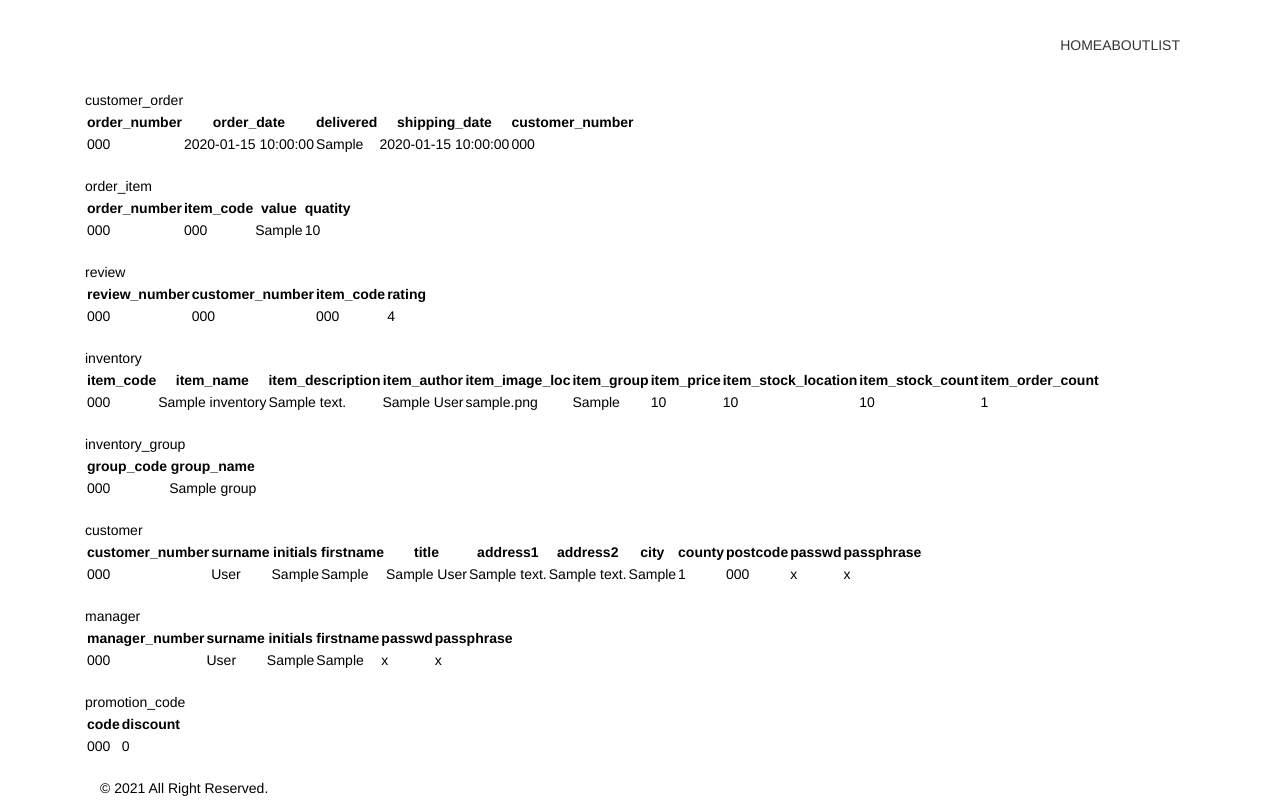
After one commit to YuxiZhou325/WebProgrammingPHP, a PHP site: page /database.php in a window 1280 px wide. The commit adds this page. Run offline with PHP 8.4, Linux system fonts and the light colour scheme; the visitor is signed in with stand-in values (Sample User, id 1); tables that the repository leaves empty or names only in its code hold one stand-in row (values such as "Sample post").

Commit message:
update database

```diff
--- /dev/null
+++ b/database.php
@@ -0,0 +1,149 @@
+<!DOCTYPE html>
+<html>
+<head>
+    <meta charset="UTF-8" />
+    <title>Database</title>
+    <link rel="stylesheet" href="style.css" type="text/css" />
+</head>
+<body>
+<div class="container">
+    <?php
+    require( 'header.php');
+    ?>
+    <div class="content">
+        <?php
+        session_start();
+        if(!isset($_SESSION['musername']))
+        {
+            header('Location: index.php');
+            exit();
+        }
+        else
+        {
+            $dbname = 'yz18966';
+            $dbuser = 'yz18966';
+            $dbpass = 'obscure';
+            $dbhost = 'localhost';
+
+            $link = mysqli_connect($dbhost, $dbuser, $dbpass)
+            or die ("Unable to connect to '$dbhost'.");
+
+            mysqli_select_db($link, $dbname)
+            or die ("Could not find database '$dbname'.");
+
+            $inventory_group = 'select * from inventory_group;';
+            $inventory = 'select * from inventory;';
+            $customer = 'select * from customer;';
+            $customer_order = 'select * from customer_order order by order_number;';
+            $order_item = 'select * from order_item order by order_number;';
+            $manager = 'select * from manager;';
+            $review = 'select * from review;';
+            $promotion_code = 'select * from promotion_code;';
+
+            $result = mysqli_query($link, $customer_order);
+            echo '<p class="tables">customer_order</p>';
+            echo '<table><tr><th>order_number</th><th>order_date</th>',
+            '<th>delivered</th><th>shipping_date</th><th>customer_number</th></tr>';
+            while ($item = mysqli_fetch_array($result,MYSQLI_ASSOC))
+            {
+                echo '<tr><td>'.$item['order_number'].'</td><td>'.$item['order_date'].'</td>',
+                    '<td>'.$item['delivered'].'</td><td>'.$item['shipping_date'].'</td>',
+                    '<td>'.$item['customer_number'].'</td></tr>';
+            }
+            echo '</table>';
+            echo '<br />';
+
+            $result = mysqli_query($link, $order_item);
+            echo '<p class="tables">order_item</p>';
+            echo '<table><tr><th>order_number</th><th>item_code</th>',
+            '<th>value</th><th>quatity</th></tr>';
+            while ($item = mysqli_fetch_array($result,MYSQLI_ASSOC))
+            {
+                echo '<tr><td>'.$item['order_number'].'</td><td>'.$item['item_code'].'</td>',
+                    '<td>'.$item['value'].'</td><td>'.$item['quantity'].'</td></tr>';
+            }
+            echo '</table>';
+            echo '<br />';
+
+            $result = mysqli_query($link, $review);
+            echo '<p class="tables">review</p>';
+            echo '<table><tr><th>review_number</th><th>customer_number</th>',
+            '<th>item_code</th><th>rating</th></tr>';
+            while ($item = mysqli_fetch_array($result,MYSQLI_ASSOC))
+            {
+                echo '<tr><td>'.$item['review_number'].'</td><td>'.$item['customer_number'].'</td><td>'.$item['item_code'].'</td><td>'.$item['rating'].'</td></tr>';
+            }
+            echo '</table>';
+            echo '<br />';
+
+            $result = mysqli_query($link,$inventory);
+            echo '<p class="tables">inventory</p>';
+            echo '<table><tr><th>item_code</th><th>item_name</th>',
+            '<th>item_description</th><th>item_author</th><th>item_image_loc</th><th>item_group</th><th>item_price</th><th>item_stock_location</th><th>item_stock_count</th>',
+            '<th>item_order_count</th></tr>';
+            while ($item = mysqli_fetch_array($result,MYSQLI_ASSOC))
+            {
+                echo '<tr><td>'.$item['item_code'].'</td><td>'.$item['item_name'].'</td>',
+                    '<td>'.$item['item_description'].'</td><td>'.$item['item_author'].'</td><td>'.$item['item_image_location'].'</td><td>'.$item['item_group'].'</td><td>'.$item['item_price'].'</td>',
+                    '<td>'.$item['item_stock_location'].'</td><td>'.$item['item_stock_count'].'</td><td>'.$item['item_order_count'].'</td></tr>';
+            }
+            echo '</table>';
+            echo '<br />';
+
+            $result = mysqli_query($link, $inventory_group);
+            echo '<p class="tables">inventory_group</p>';
+            echo '<table><tr><th>group_code</th><th>group_name</th></tr>';
+            while ($item = mysqli_fetch_array($result,MYSQLI_ASSOC))
+            {
+                echo '<tr><td>'.$item['group_code'].'</td><td>'.$item['group_name'].'</td></tr>';
+            }
+            echo '</table>';
+            echo '<br />';
+
+            $result = mysqli_query($link, $customer);
+            echo '<p class="tables">customer</p>';
+            echo '<table><tr><th>customer_number</th><th>surname</th>','<th>initials</th><th>firstname</th><th>title</th><th>address1</th>',
+            '<th>address2</th><th>city</th><th>county</th><th>postcode</th><th>passwd</th><th>passphrase</th></tr>';
+            while ($item = mysqli_fetch_array($result,MYSQLI_ASSOC))
+            {
+                echo '<tr><td>'.$item['customer_number'].'</td><td>'.$item['surname'].'</td>',
+                    '<td>'.$item['initials'].'</td><td>'.$item['firstname'].'</td><td>'.$item['title'].'</td><td>'.$item['address1'].'</td><td>'.$item['address2'].'</td><td>'.$item['city'].'</td>',
+                    '<td>'.$item['county'].'</td><td>'.$item['postcode'].'</td><td>'.$item['passwd'].'</td><td>'.$item['passphrase'].'</td></tr>';
+            }
+            echo '</table>';
+            echo '<br />';
+
+            $result = mysqli_query($link, $manager);
+            echo '<p class="tables">manager</p>';
+            echo '<table><tr><th>manager_number</th><th>surname</th>',
+            '<th>initials</th><th>firstname</th><th>passwd</th><th>passphrase</th></tr>';
+            while ($item = mysqli_fetch_array($result,MYSQLI_ASSOC))
+            {
+                echo '<tr><td>'.$item['manager_number'].'</td><td>'.$item['surname'].'</td>',
+                    '<td>'.$item['initials'].'</td><td>'.$item['firstname'].'</td>',
+                    '<td>'.$item['passwd'].'</td><td>'.$item['passphrase'].'</td></tr>';
+            }
+            echo '</table>';
+            echo '<br />';
+
+            $result = mysqli_query($link, $promotion_code);
+            echo '<p class="tables">promotion_code</p>';
+            echo '<table><tr><th>code</th><th>discount</th></tr>';
+            while ($item = mysqli_fetch_array($result,MYSQLI_ASSOC))
+            {
+                echo '<tr><td>'.$item['code'].'</td><td>'.$item['discount'].'</td></tr>';
+            }
+            echo '</table>';
+            echo '<br />';
+
+
+
+        }
+        ?>
+    </div>
+    <?php
+    require( 'footer.php');
+    ?>
+</div>
+</body>
+</html>
```
Also changed, not shown: index.php (+4 -4 lines).
